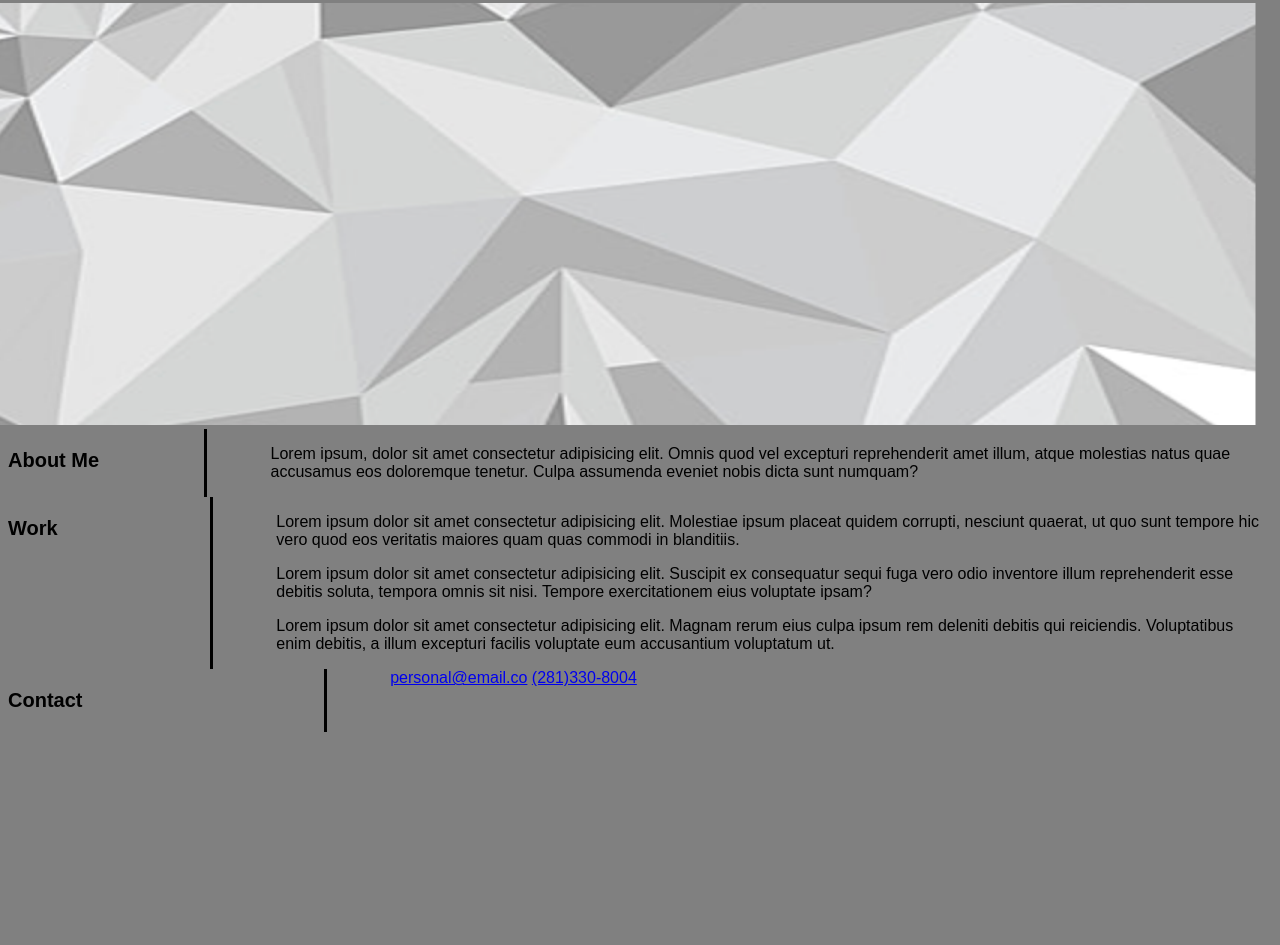
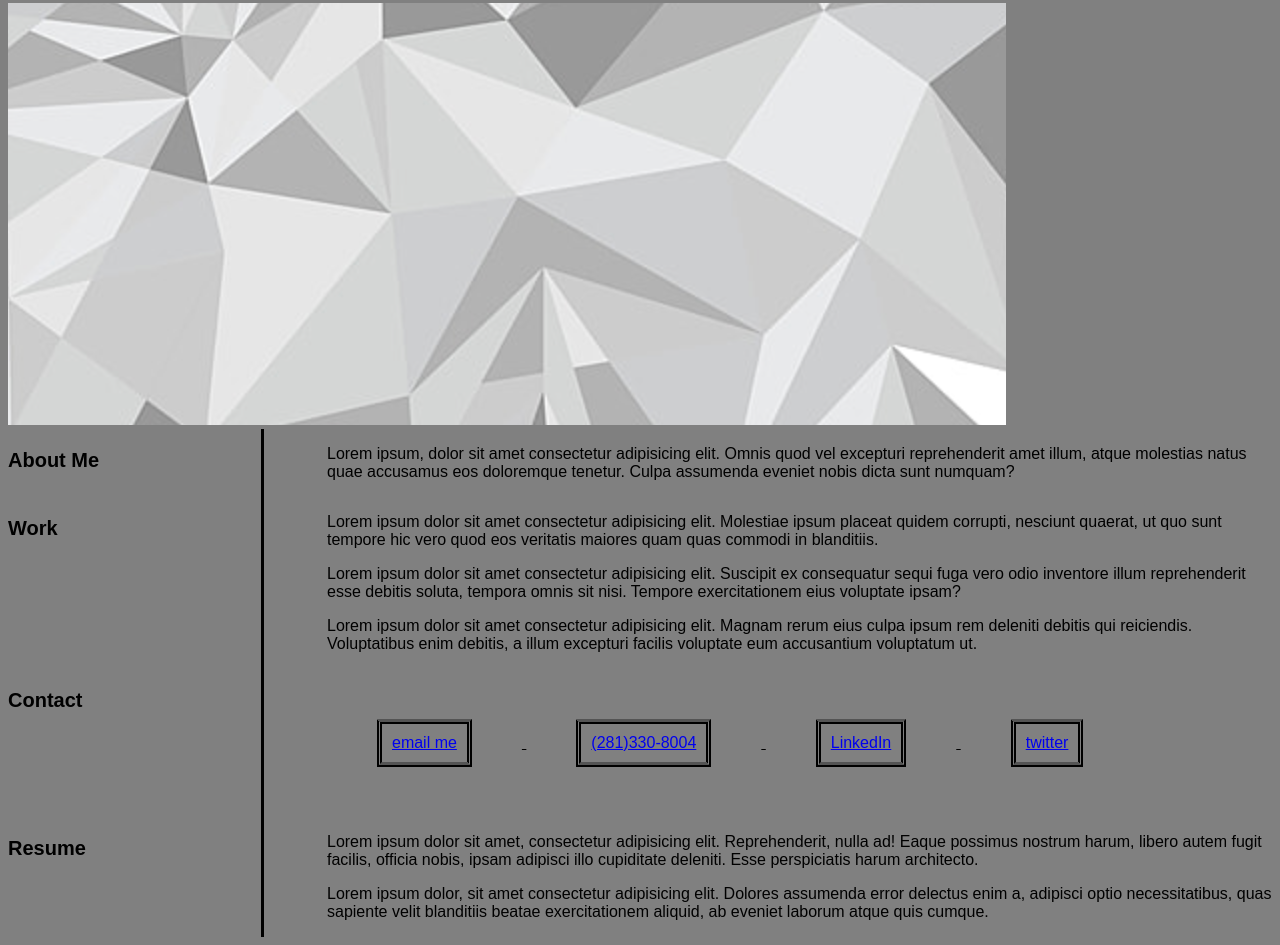
Before and after one commit to Oscar5323/Oscars-Portfolio, a plain HTML site: page index.html in a window 1280 px wide. Shown: the part 228-1173 px from the top of the page. Before the commit the page ends 968 px from the top, so only its background shows below. Drawn offline with Linux system fonts and the light colour scheme.

Commit message:
added some borders to contact section and im messing with the img

```diff
--- a/assets/style.css
+++ b/assets/style.css
@@ -20,7 +20,7 @@ header {
 .flex-left{
     font-size: 20px;
     font-weight: bolder;
-    width: 25%;
+    width: 20%;
 
 }
 
@@ -28,6 +28,7 @@ header {
     border-left: solid;
     padding-left: 5%;
     display: block;
+    width: 80%;
 }
 
 nav {
@@ -40,7 +41,19 @@ nav {
 }
 
 img{
-   display: inline;
-   transform: scale(1.5,1);
+   display: shrink;
+
 
 }
+
+ul{
+    padding: 10px;
+    border: 20px;
+    margin: 50px;
+    border-color: black;
+    border-width: 5px;
+    border-style: ridge double;
+    display: inline-flex;
+
+
+}
--- a/index.html
+++ b/index.html
@@ -14,10 +14,10 @@
 
 
         <nav>
-            <a href="#">About Me</a>
-            <a href="#">Contact Me</a>
-            <a href="#">Work</a>
-            <a href="#">Resume</a>
+            <a href="#About me">About Me</a>
+            <a href="#Contact">Contact Me</a>
+            <a href="#Work">Work</a>
+            <a href="#Resume">Resume</a>
         </nav>
 
     </header>
@@ -55,11 +55,27 @@
             </div>
 
             <div class="flex-right">
-                <a href="email">personal@email.co</a>
-                <a href="phone">(281)330-8004</a>
+                <u>
+                    <ul><a href="mailto:personal@email.co">email me</a></ul>
+                    <ul><a href="tel:2813308004">(281)330-8004</a></ul>
+                    <ul><a href="http://www.linkedin.com" target="_blank">LinkedIn</a></ul>
+                    <ul><a href="https://twitter.com/" target="_blank">twitter</a></ul>
+                </u>
             </div>
 
-        </section>
+    </section>
+
+    <section class="flex-container">
+        <div id="Resume" class="flex-left">
+            <p class="left-text">Resume</p>
+        </div>
+
+        <div class="flex-right">
+            <p>Lorem ipsum dolor sit amet, consectetur adipisicing elit. Reprehenderit, nulla ad! Eaque possimus nostrum harum, libero autem fugit facilis, officia nobis, ipsam adipisci illo cupiditate deleniti. Esse perspiciatis harum architecto.</p>
+            <p>Lorem ipsum dolor, sit amet consectetur adipisicing elit. Dolores assumenda error delectus enim a, adipisci optio necessitatibus, quas sapiente velit blanditiis beatae exercitationem aliquid, ab eveniet laborum atque quis cumque.</p>
+        </div>
+
+    </section>
 
 
     <footer>
```
